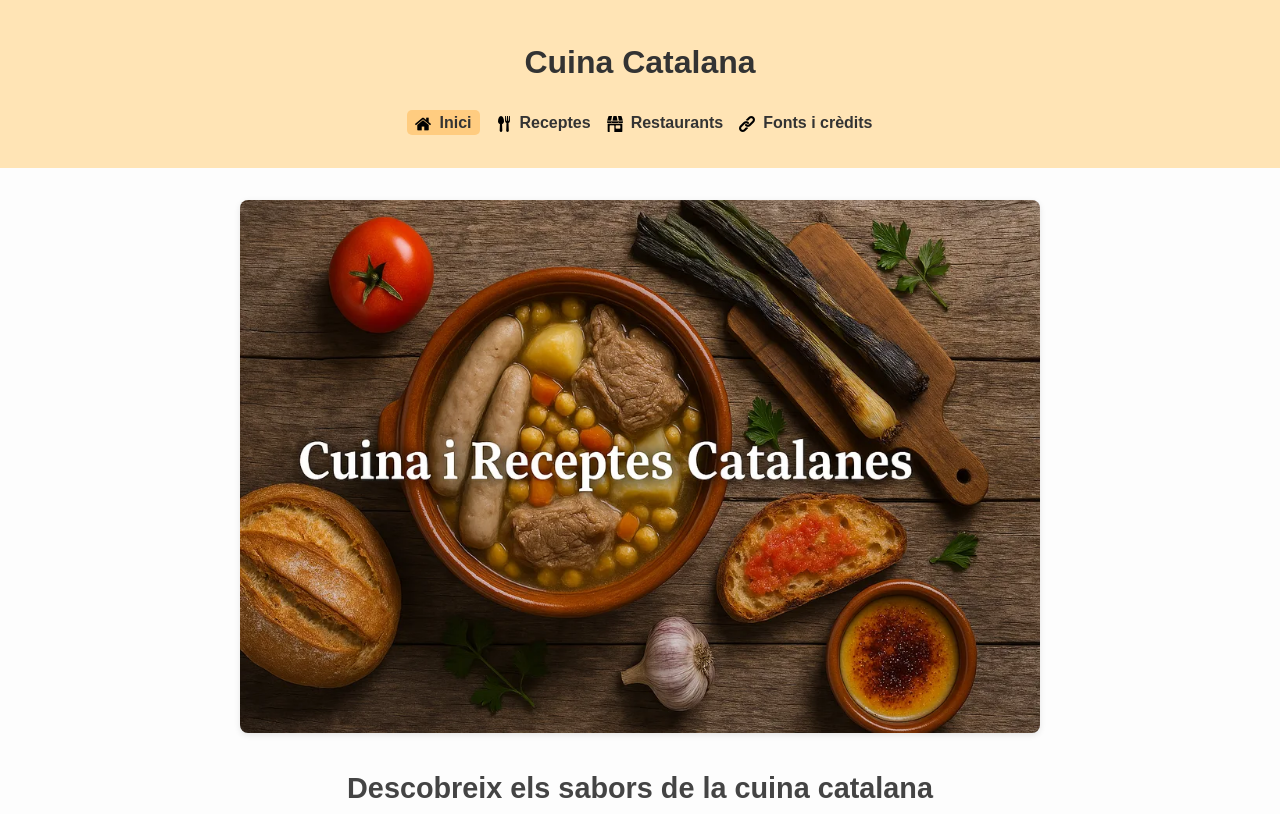
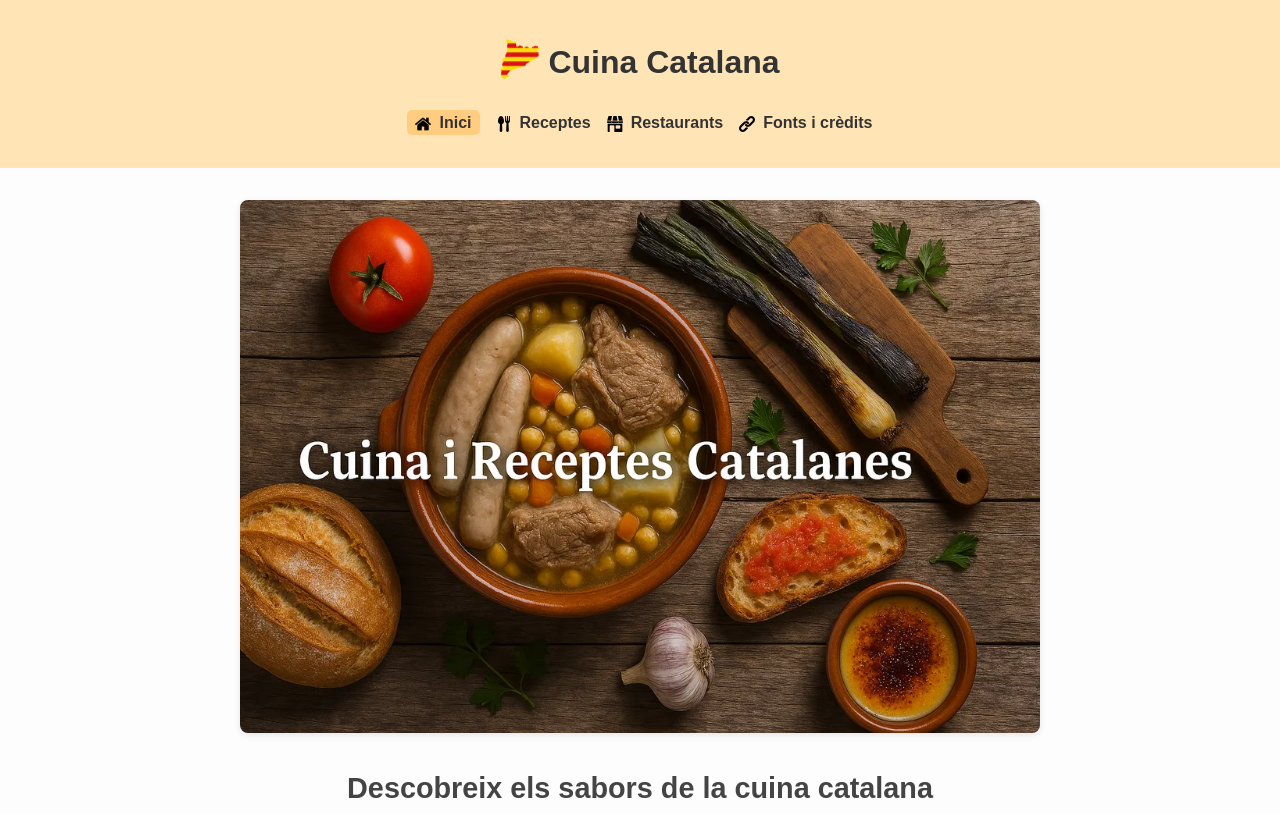
Before and after one commit to arturmage/Eines_HTML_CSS_PAC1, a website built with Parcel: page src/index.html in a window 1280 px wide. Shown: the top 814 px of the page. Built offline with nearby package versions, Linux system fonts and the light colour scheme.

Commit message:
[PAC2] SVG added + animation

```diff
--- a/src/index.html
+++ b/src/index.html
@@ -9,7 +9,10 @@
 </head>
 <body>
   <header>
-    <h1>Cuina Catalana</h1>
+    <h1 class="logo-title">
+      <img src="./img/Flag_map_of_Catalonia.svg" alt="Mapa de Catalunya" class="svg-cat" />
+      Cuina Catalana
+    </h1>
     <button id="menu-toggle" aria-label="Obrir menú">
       <img src="./img/menu.png" alt="Obrir menú" id="menu-icon" />
     </button>
--- a/src/styles.scss
+++ b/src/styles.scss
@@ -12,6 +12,7 @@ header {
   background-color: #ffe4b5;
   padding: 1rem;
   text-align: center;
+  align-items: center;
 
   nav ul {
     list-style: none;
@@ -25,6 +26,9 @@ header {
       color: #333;
       font-weight: bold;
     }
+  }
+  .logo-title {
+    justify-content: center;
   }
 }
 
@@ -475,6 +479,36 @@ footer {
   }
 }
 
+.logo-title {
+  display: flex;
+  align-items: center;
+  gap: 0.5rem;
+  font-size: 2rem;
+
+  img.svg-cat {
+    width: 40px;
+    height: auto;
+    animation: float 3s ease-in-out infinite;
+  }
+}
+
+@keyframes float {
+  0%, 100% {
+    transform: translateY(0px);
+  }
+  50% {
+    transform: translateY(-5px);
+  }
+}
+
+/* Respecte per l'accessibilitat */
+@media (prefers-reduced-motion: reduce) {
+  .svg-cat {
+    animation: none !important;
+  }
+}
+
+
 /* Accessibility */
 @media (prefers-reduced-motion: reduce) {
   * {
```
Also changed, not shown: src/img/Flag_map_of_Catalonia.svg (added), src/img/Flag_map_of_Catalonia.svg.png (deleted).
